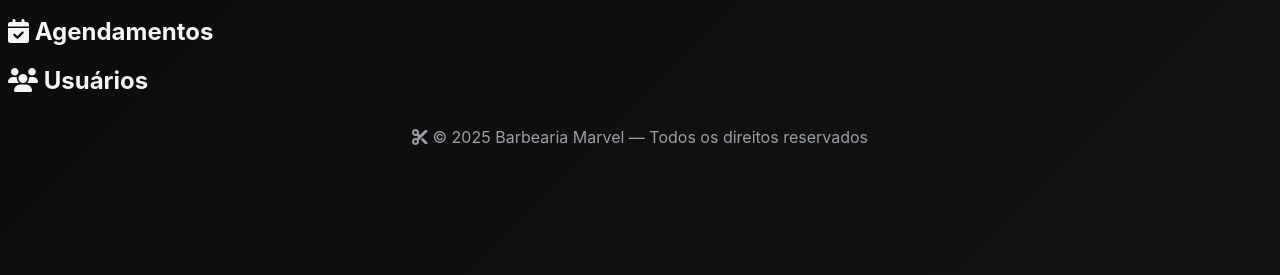
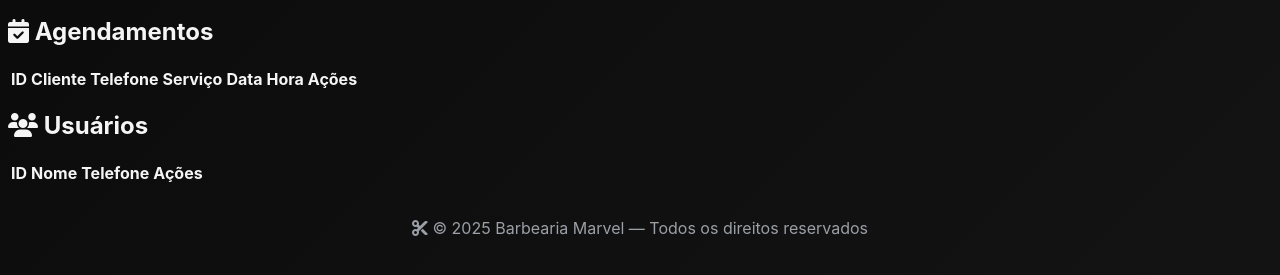
Before and after one commit to infosilvainformatica/barbearia-marvel, a website: page public/admin.html in a window 1280 px wide. Shown: the part 181-456 px from the top of the page. Drawn offline with Linux system fonts and the light colour scheme; no server answers.

Commit message:
Update admin.html

```diff
--- a/public/admin.html
+++ b/public/admin.html
@@ -29,14 +29,35 @@
 
   <section class="admin-section">
     <h2><i class="fa-solid fa-calendar-check"></i> Agendamentos</h2>
-    <div id="appointments-list">
-      <!-- Lista de agendamentos será carregada pelo JS -->
-    </div>
+    <div id="apptsMsg" class="message" style="display:none;"></div>
+    <table id="apptsTable">
+      <thead>
+        <tr>
+          <th>ID</th>
+          <th>Cliente</th>
+          <th>Telefone</th>
+          <th>Serviço</th>
+          <th>Data</th>
+          <th>Hora</th>
+          <th>Ações</th>
+        </tr>
+      </thead>
+      <tbody></tbody>
+    </table>
 
     <h2><i class="fa-solid fa-users"></i> Usuários</h2>
-    <div id="users-list">
-      <!-- Lista de usuários será carregada pelo JS -->
-    </div>
+    <div id="clientsMsg" class="message" style="display:none;"></div>
+    <table id="clientsTable">
+      <thead>
+        <tr>
+          <th>ID</th>
+          <th>Nome</th>
+          <th>Telefone</th>
+          <th>Ações</th>
+        </tr>
+      </thead>
+      <tbody></tbody>
+    </table>
   </section>
 
   <footer class="footer">
```
